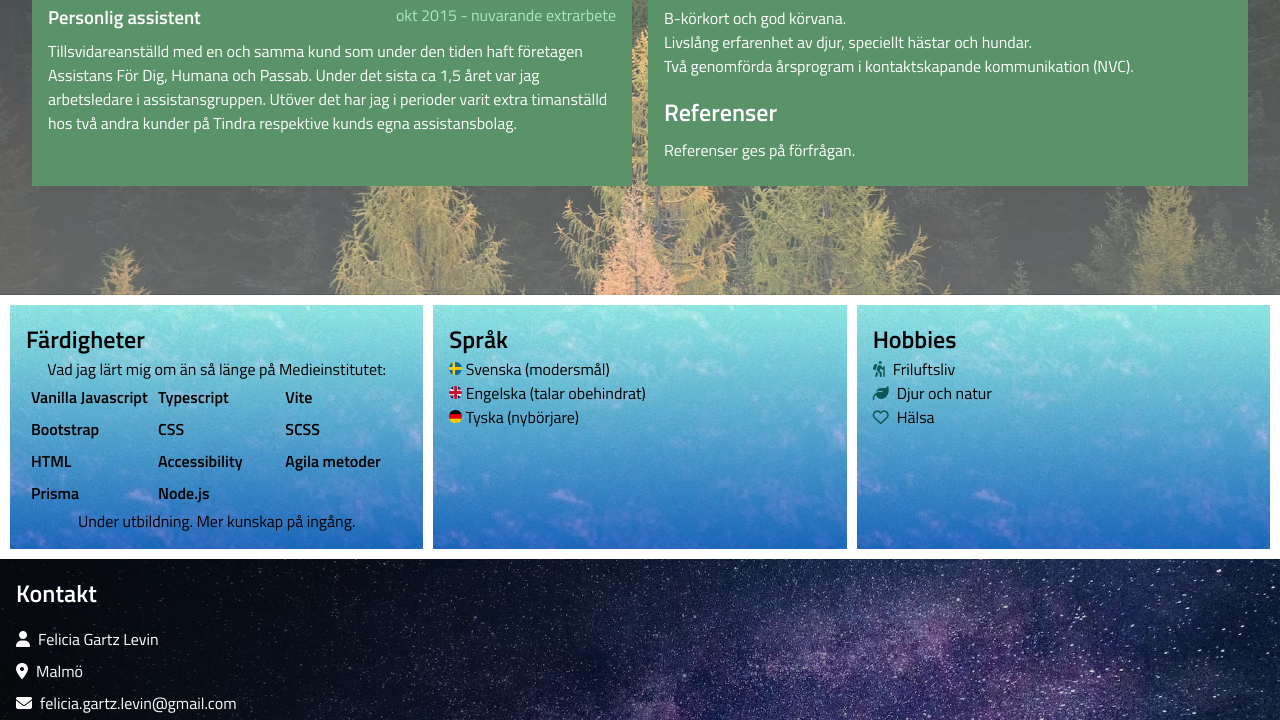
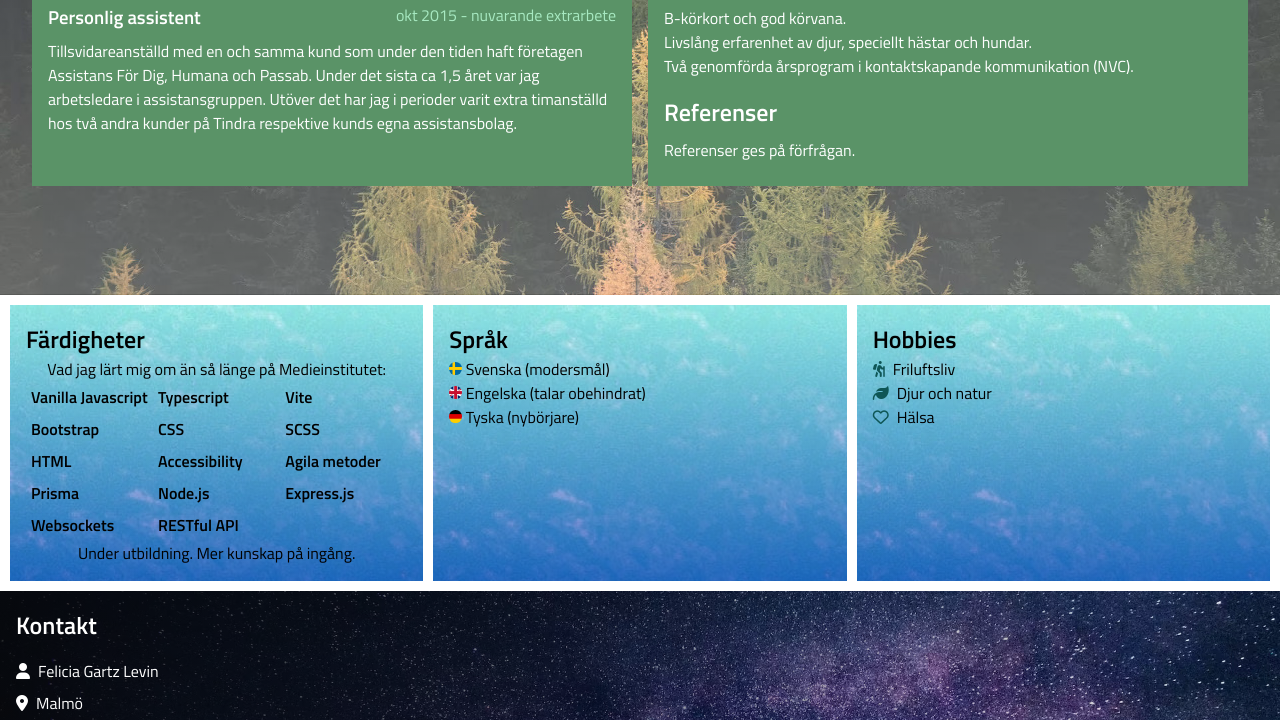
Before and after one commit to FeliciaGartzLevin/feliciagl-CV, a plain HTML site: page index.html in a window 1280 px wide. Shown: the part 1271-1991 px from the top of the page. Drawn offline with nearby package versions, Linux system fonts and the light colour scheme.

Commit message:
Added skills and updated the resume

```diff
--- a/index.html
+++ b/index.html
@@ -142,6 +142,9 @@
                         <span class="skill h">Agila metoder</span>
                         <span class="skill h">Prisma</span>
                         <span class="skill h">Node.js</span>
+                        <span class="skill h">Express.js</span>
+                        <span class="skill h">Websockets</span>
+                        <span class="skill h">RESTful API</span>
                     </p>
                     <p class="skills-undertext">Under utbildning. Mer kunskap på ingång.</p>
             </div>
```
Also changed, not shown: 1 other file.
